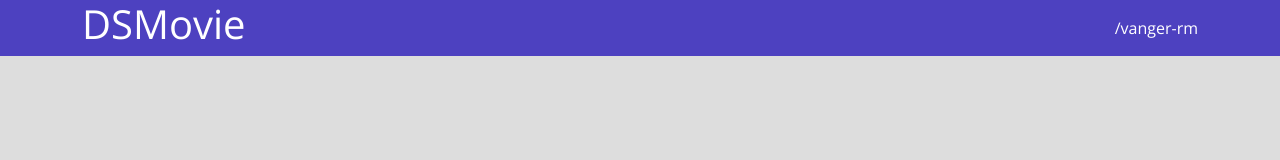
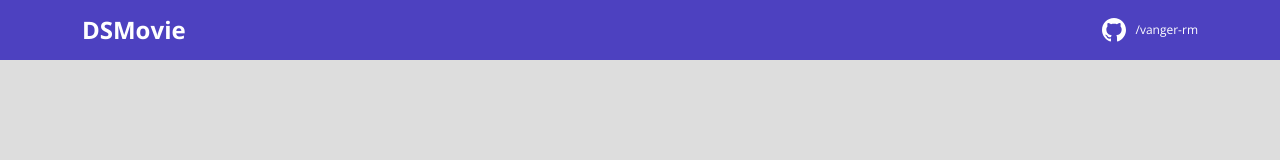
Before and after one commit to vagner-rm/dsmovie, a plain HTML site: page index.html in a window 1280 px wide. Drawn offline with nearby package versions, Linux system fonts and the light colour scheme.

Commit message:
Barra superior PARTE 2

```diff
--- a/CSS/styles.css
+++ b/CSS/styles.css
@@ -1,17 +1,32 @@
 @import url('https://fonts.googleapis.com/css2?family=Open+Sans:wght@300;400;700&display=swap');
 
+:root{
+    --bg-gray: #ddd;
+    --color-primary: #4D41C0;
+    --white: #fff;
+}
 * {
     box-sizing: border-box;
     font-family: 'Open Sans', sans-serif;
 }
 
-html, body {
-    background-color: #ddd;
+h1, h2, h3, h4, h5, h6 {
+    margin: 0;
 }
 
+html, body {
+    background-color: var(--bg-gray);
+
+}
+
+
+
 header {
-    background-color: #4D41C0;
-    color: #fff;
+    background-color: var(--color-primary);
+    color: var(--white);
+    height: 60px;
+    display: flex;
+    align-items: center;
 }
 
 nav {
@@ -20,7 +35,26 @@ nav {
     justify-content: space-between;
 }
 
+nav h1 {
+    font-size: 24px;
+    font-weight: 700;
+}
+
+nav a {
+    font-size: 12px;
+    font-weight: 400;
+}
+
 a, a:hover {
     text-decoration: none;
     color: unset;
 }
+
+.dsmovie-contact-container {
+        display: flex;
+        align-items: center;
+    }
+
+.dsmovie-contact-container img {
+        margin-right: 10px;
+    }
--- a/index.html
+++ b/index.html
@@ -1,20 +1,26 @@
 <!DOCTYPE html>
 <html lang="pt-br">
+
 <head>
     <meta charset="UTF-8">
     <meta http-equiv="X-UA-Compatible" content="IE=edge">
     <meta name="viewport" content="width=device-width, initial-scale=1.0">
     <title>DSMOVIE</title>
-    <link href="https://cdn.jsdelivr.net/npm/bootstrap@5.1.3/dist/css/bootstrap.min.css" rel="stylesheet" integrity="sha384-1BmE4kWBq78iYhFldvKuhfTAU6auU8tT94WrHftjDbrCEXSU1oBoqyl2QvZ6jIW3" crossorigin="anonymous">
-    <link rel="stylesheet" href="CSS/styles.css"
+    <link href="https://cdn.jsdelivr.net/npm/bootstrap@5.1.3/dist/css/bootstrap.min.css" rel="stylesheet"
+        integrity="sha384-1BmE4kWBq78iYhFldvKuhfTAU6auU8tT94WrHftjDbrCEXSU1oBoqyl2QvZ6jIW3" crossorigin="anonymous">
+    <link rel="stylesheet" href="CSS/styles.css" </head>
 
-</head>
 <body>
-   <header>
-       <nav class="container">
+    <header>
+        <nav class="container">
             <h1>DSMovie</h1>
-            <a href="https://github.com/vagner-rm">/vanger-rm</a>
-       </nav>
-   </header>
+            <div class="dsmovie-contact-container">
+                <img src="img/github.svg" alt="Github">
+                <a href="https://github.com/vagner-rm">/vanger-rm</a>
+            </div>
+
+        </nav>
+    </header>
 </body>
+
 </html>
```
Also changed, not shown: img/github.svg (added).
